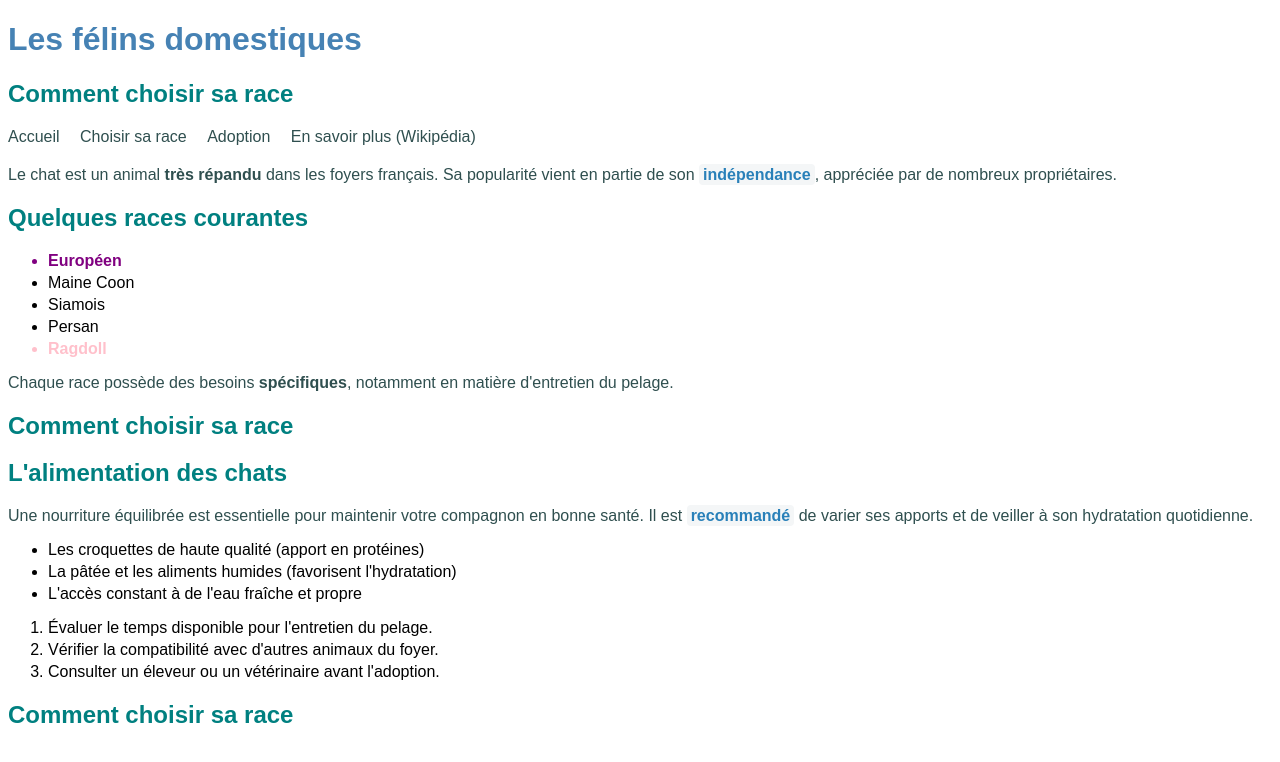
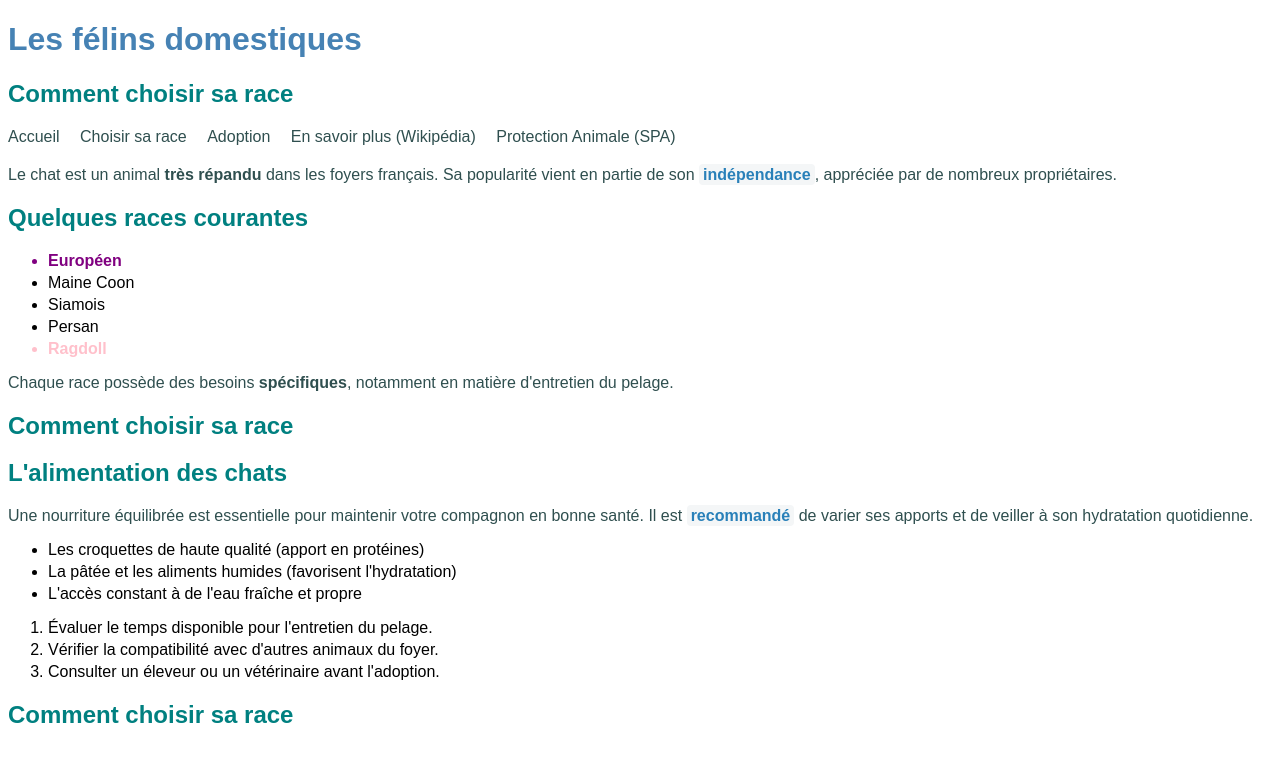
Before and after one commit to chemlalim993-bot/web-ap-chemlali-mariam, a plain HTML site: page cours/05-liens-navigation/index.html in a window 1280 px wide. Drawn offline with Linux system fonts and the light colour scheme.

Commit message:
Partie 5 : exercice - liens et ancres supplémentaires

```diff
--- a/cours/05-liens-navigation/index.html
+++ b/cours/05-liens-navigation/index.html
@@ -16,6 +16,7 @@
             <li><a href="index.html#choisir">Choisir sa race</a></li>
             <li><a href="adoption.html">Adoption</a></li>
             <li><a href="https://fr.wikipedia.org/wiki/Chat">En savoir plus (Wikipédia)</a></li>
+            <li><a href="https://la-spa.fr" target="_blank">Protection Animale (SPA)</a></li>
         </ul>
     </nav>
     <p>Le chat est un animal <strong>très répandu</strong> dans les foyers français. Sa popularité vient en partie de
```
